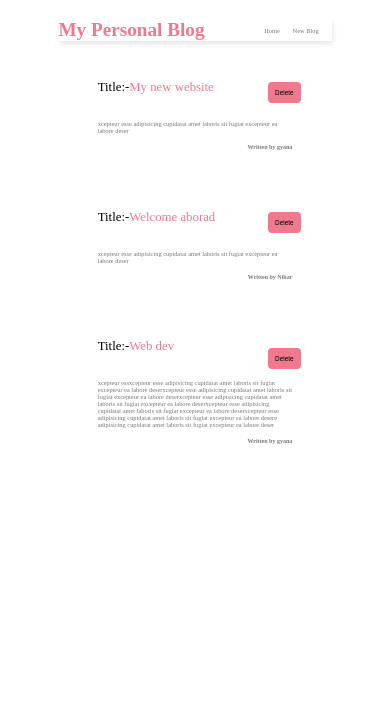
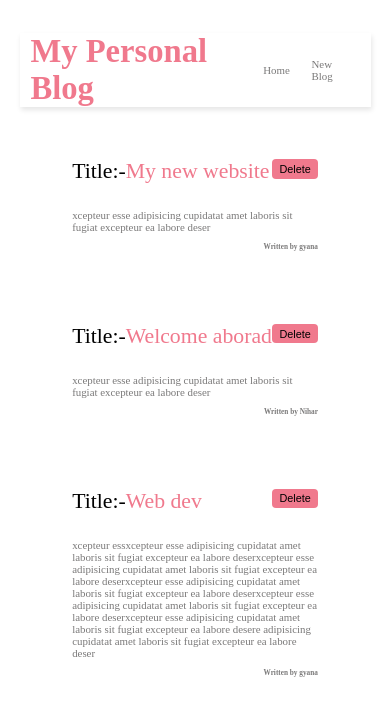
Before and after one commit to Meditatingpanda/to-do-react, a React (Create React App) app in the folder blog-post/: page / in a window 390 px wide. Shown: the top 716 px of the page. Built offline with nearby package versions, Linux system fonts and the light colour scheme.

Commit message:
make responsive

```diff
--- a/blog-post/package.json
+++ b/blog-post/package.json
@@ -9,6 +9,7 @@
     "node-sass": "^6.0.1",
     "react": "^17.0.2",
     "react-dom": "^17.0.2",
+    "react-icons": "^4.3.1",
     "react-scripts": "4.0.3",
     "web-vitals": "^1.1.2"
   },
--- a/blog-post/src/index.scss
+++ b/blog-post/src/index.scss
@@ -17,6 +17,7 @@ $secondary-col:rgb(122, 121, 121);
     h1{
         color: $primary-col;
         font-size: 3rem;
+        padding-left: 1rem;
     }
     .links{
         display: flex;
@@ -40,12 +41,16 @@ $secondary-col:rgb(122, 121, 121);
        // border: 2px solid black;
        position: relative;
        padding: 20px;
+       .deleteBox{
+           display: flex;
+           justify-content: space-between;
+       }
        .btn{
-          position: absolute;
-          top: 20%;
-          right: 5%;
           font-size: 1rem;
+          height: 1.8rem;
           border: none;
+          display: flex;
+          align-items: center;
           padding: 7px;
           border-radius: 4px;
           background-color: $primary-col;
@@ -84,11 +89,14 @@ $secondary-col:rgb(122, 121, 121);
 }
 @media (max-width: 645px) {
     html{
-        font-size: 70%;
+        font-size: 75%;
     }
  }
  @media (max-width: 550px) {
     html{
-        font-size: 40%;
+        font-size: 68%;
+    }
+    .content{
+        width: 90%;
     }
  }
--- a/blog-post/src/listComponent.js
+++ b/blog-post/src/listComponent.js
@@ -9,8 +9,10 @@ const Blogcontent = ({blog,handleDelete}) => {
              {
             blog.map((key)=>{
                 return  <div className="content-box" key={key.id}>
-                      <span className="title"><span style={{color:'black'}}>Title:-</span>{key.title}</span>
-                      <button className="btn" onClick={()=>{handleDelete(key.id)}}>Delete</button>
+                       <div className="deleteBox">
+                        <span className="title"><span style={{color:'black'}}>Title:-</span>{key.title}</span>
+                        <button className="btn" onClick={()=>{handleDelete(key.id)}}>Delete</button>
+                       </div>
                       <p className="body">{key.body}</p>
                       <h6>Written by {key.author}</h6>
                   </div>
```
Also changed, not shown: blog-post/data/db.json (indentation only), 1 other file (tests, documents, lock files or other folders).
